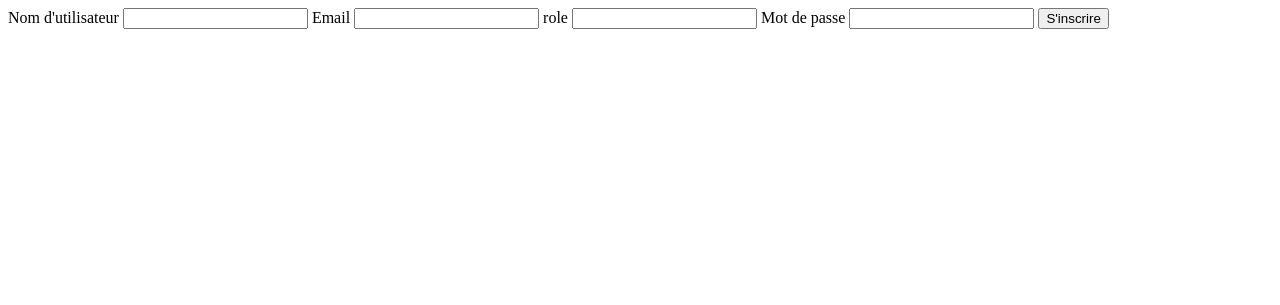
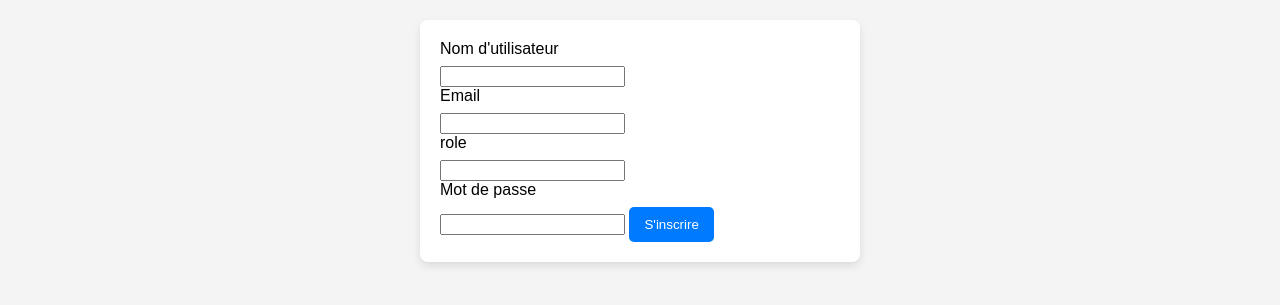
Before and after one commit to amiraelmanaa/TP_PHP, a PHP site: page /register.php in a window 1280 px wide. Shown: the top 305 px of the page. Run offline with PHP 8.4, Linux system fonts and the light colour scheme.

Commit message:
applied css

```diff
--- a/ex4/register.php
+++ b/ex4/register.php
@@ -27,6 +27,37 @@ try {
     <meta charset="UTF-8">
     <meta name="viewport" content="width=device-width, initial-scale=1.0">
     <title>Register</title>
+
+    <style>
+        body {
+            font-family: Arial, sans-serif;
+            background-color: #f4f4f4;
+            margin: 0;
+            padding: 20px;
+        }
+        form {
+            max-width: 400px;
+            margin: auto;
+            background-color: #fff;
+            padding: 20px;
+            border-radius: 8px;
+            box-shadow: 0 4px 8px rgba(0, 0, 0, 0.1);
+        }
+        label {
+            display: block;
+            margin-bottom: 8px;
+        }
+        button {
+            background-color: #007bff;
+            color: white;
+            border: none;
+            padding: 10px 15px;
+            cursor: pointer;
+            border-radius: 5px;
+        }
+        </style>
+
+
 </head>
 <body>
     <form action="register.php" method="post" >
```
